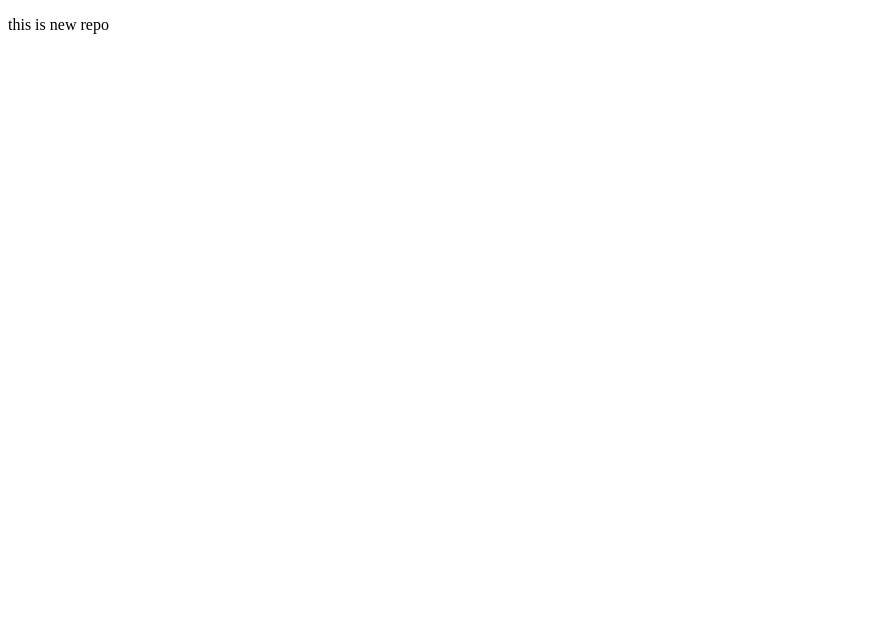
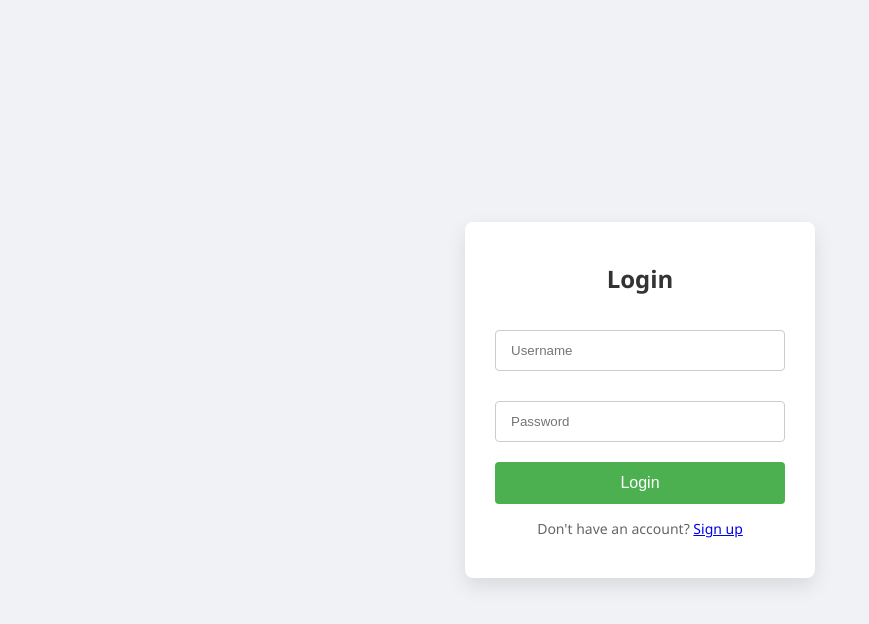
Before and after one commit to abhaypatankar/simple-login-page-, a plain HTML site: page index.html in a window 1280 px wide. Shown: the whole page, without its empty margins (0-869 px from the left). Drawn offline with Linux system fonts and the light colour scheme.

Commit message:
add new features

```diff
--- a/index.html
+++ b/index.html
@@ -1,13 +1,24 @@
 <!DOCTYPE html>
 <html lang="en">
 <head>
-    <meta charset="UTF-8">
-    <meta name="viewport" content="width=device-width, initial-scale=1.0">
-    <title>Document</title>
+  <meta charset="UTF-8" />
+  <meta name="viewport" content="width=device-width, initial-scale=1.0"/>
+  <title>Login Page</title>
+  <link rel="stylesheet" href="style.css" />
 </head>
 <body>
-    <p>
-        this is new repo
-    </p>
+
+  <div class="login-container">
+    <h2>Login</h2>
+    <form>
+      <input type="text" placeholder="Username" required />
+      <input type="password" placeholder="Password" required />
+      <input type="submit" value="Login" />
+    </form>
+    <div class="footer-text">
+      Don't have an account? <a href="#">Sign up</a>
+    </div>
+  </div>
+
 </body>
 </html>
--- a/style.css
+++ b/style.css
@@ -1,4 +1,61 @@
-p
-{
-    color: red;
+* {
+  box-sizing: border-box;
+  margin: 0;
+  padding: 0;
 }
+
+body {
+  font-family: 'Segoe UI', Tahoma, Geneva, Verdana, sans-serif;
+  background: #f0f2f5;
+  height: 100vh;
+  display: flex;
+  justify-content: center;
+  align-items: center;
+}
+
+.login-container {
+  background: #fff;
+  padding: 40px 30px;
+  border-radius: 8px;
+  box-shadow: 0 8px 20px rgba(0, 0, 0, 0.1);
+  width: 100%;
+  max-width: 350px;
+}
+
+.login-container h2 {
+  text-align: center;
+  margin-bottom: 25px;
+  color: #333;
+}
+
+.login-container input[type="text"],
+.login-container input[type="password"] {
+  width: 100%;
+  padding: 12px 15px;
+  margin: 10px 0 20px 0;
+  border: 1px solid #ccc;
+  border-radius: 4px;
+}
+
+.login-container input[type="submit"] {
+  width: 100%;
+  padding: 12px;
+  background-color: #4CAF50;
+  border: none;
+  border-radius: 4px;
+  color: white;
+  font-size: 16px;
+  cursor: pointer;
+  transition: background-color 0.3s ease;
+}
+
+.login-container input[type="submit"]:hover {
+  background-color: #45a049;
+}
+
+.login-container .footer-text {
+  text-align: center;
+  margin-top: 15px;
+  font-size: 14px;
+  color: #666;
+}
```
Also changed, not shown: 1 other file.
